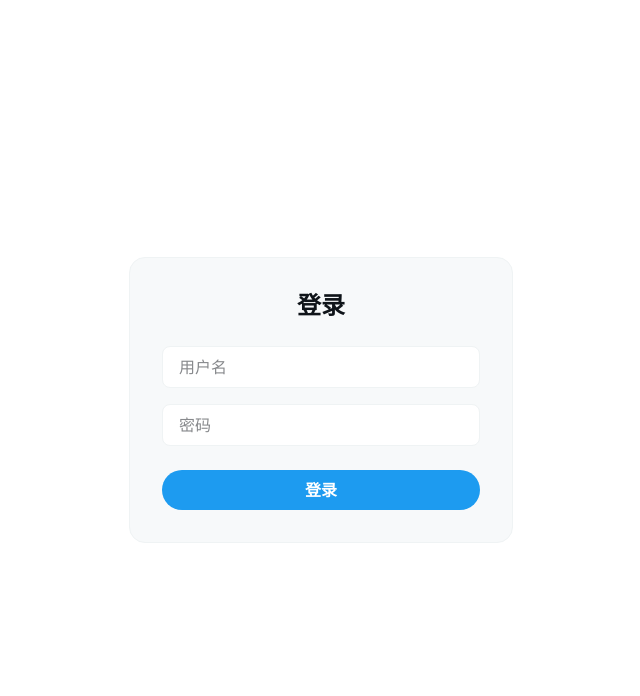
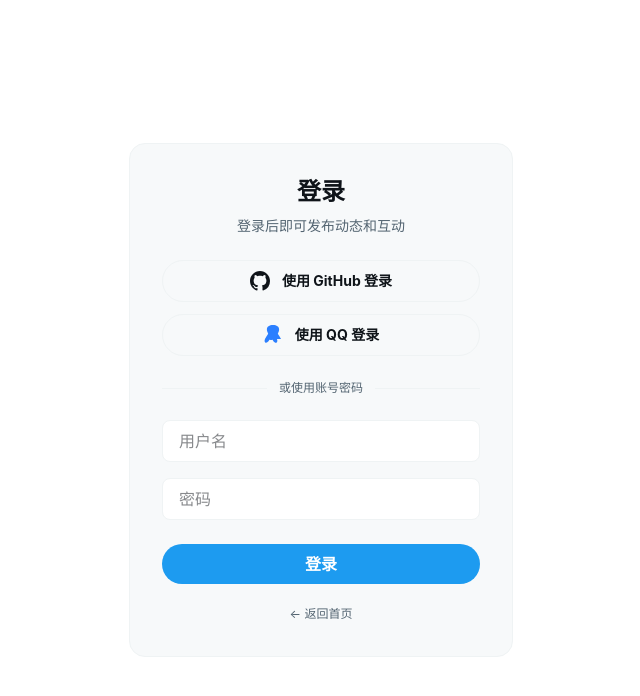
Before and after one commit to qiudaoyudeziwei0308-glitch/weibo-blog, a Next.js app: page /login in a window 1280 px wide. Shown: the top 696 px of the page, without its empty margins (319-959 px from the left). Built offline with nearby package versions, Linux system fonts and the light colour scheme.

Commit message:
feat: 添加 GitHub 和 QQ 第三方登录
- GitHub OAuth 登录（内置提供商）
- QQ OAuth 登录（自定义提供商）
- 未配置时自动隐藏，不影响运行
- 登录页面 UI 优化，社交按钮 + 密码登录

```diff
--- a/src/app/login/page.js
+++ b/src/app/login/page.js
@@ -2,16 +2,24 @@
 import { useState } from "react";
 import { signIn } from "next-auth/react";
 import { useRouter } from "next/navigation";
+ import Link from "next/link";
 
 export default function LoginPage() {
   const [username, setUsername] = useState("");
   const [password, setPassword] = useState("");
   const [error, setError] = useState("");
+  const [loading, setLoading] = useState("");
   const router = useRouter();
+
+  const handleOAuth = async (provider) => {
+    setLoading(provider);
+    await signIn(provider, { callbackUrl: "/" });
+  };
 
   const handleSubmit = async (e) => {
     e.preventDefault();
     setError("");
+    setLoading("credentials");
     const result = await signIn("credentials", {
       username,
       password,
@@ -23,12 +31,39 @@
       router.push("/");
       router.refresh();
     }
+    setLoading("");
   };
 
   return (
     <div className="min-h-screen flex items-center justify-center bg-[var(--bg)]">
-       <form onSubmit={handleSubmit} className="w-full max-w-sm mx-4 border border-[var(--border)] rounded-2xl p-8 bg-[var(--bg-secondary)]">
-         <h1 className="text-2xl font-bold text-center mb-6">登录</h1>
+     <div className="w-full max-w-sm mx-4 border border-[var(--border)] rounded-2xl p-8 bg-[var(--bg-secondary)]">
+       <h1 className="text-2xl font-bold text-center mb-2">登录</h1>
+       <p className="text-sm text-[var(--text-secondary)] text-center mb-6">登录后即可发布动态和互动</p>
+
+       {/* 第三方登录 */}
+       <div className="space-y-3 mb-6">
+         <button onClick={() => handleOAuth("github")} disabled={!!loading}
+           className="w-full flex items-center justify-center gap-3 py-2.5 rounded-full border border-[var(--border)] font-bold text-sm hover:bg-[var(--bg)] disabled:opacity-50 transition-colors">
+           <svg className="w-5 h-5" viewBox="0 0 24 24" fill="currentColor"><path d="M12 0C5.37 0 0 5.37 0 12c0 5.31 3.435 9.795 8.205 11.385.6.105.825-.255.825-.57 0-.285-.015-1.23-.015-2.235-3.015.555-3.795-.735-4.035-1.41-.135-.345-.72-1.41-1.23-1.695-.42-.225-1.02-.78-.015-.795.945-.015 1.62.87 1.845 1.23 1.08 1.815 2.805 1.305 3.495.99.105-.78.42-1.305.765-1.605-2.67-.3-5.46-1.335-5.46-5.925 0-1.305.465-2.385 1.23-3.225-.12-.3-.54-1.53.12-3.18 0 0 1.005-.315 3.3 1.23.96-.27 1.98-.405 3-.405s2.04.135 3 .405c2.295-1.56 3.3-1.23 3.3-1.23.66 1.65.24 2.88.12 3.18.765.84 1.23 1.905 1.23 3.225 0 4.605-2.805 5.625-5.475 5.925.435.375.81 1.095.81 2.22 0 1.605-.015 2.895-.015 3.3 0 .315.225.69.825.57A12.02 12.02 0 0024 12c0-6.63-5.37-12-12-12z"/></svg>
+           {loading === "github" ? "跳转中..." : "使用 GitHub 登录"}
+         </button>
+
+         <button onClick={() => handleOAuth("qq")} disabled={!!loading}
+           className="w-full flex items-center justify-center gap-3 py-2.5 rounded-full border border-[var(--border)] font-bold text-sm hover:bg-[var(--bg)] disabled:opacity-50 transition-colors">
+           <svg className="w-5 h-5 text-blue-500" viewBox="0 0 24 24" fill="currentColor"><path d="M21.621 16.859c-.387-1.011-.96-1.92-1.515-2.803-.767-1.217-1.56-2.416-2.325-3.629.42-.82.825-1.658 1.118-2.535a8.694 8.694 0 00.428-2.565C19.327 1.921 16.492 0 12.003 0 7.499 0 4.672 1.92 4.672 5.326c0 .886.15 1.735.428 2.522.292.876.697 1.714 1.118 2.535-.765 1.213-1.558 2.413-2.326 3.63-.553.882-1.127 1.79-1.514 2.801-.727 1.922-.632 3.376.27 4.153.973.832 2.54.405 3.926-1.367.42-.538.781-1.146 1.082-1.815.45.112.915.18 1.394.202.352.015.697.015 1.034 0a8.79 8.79 0 001.395-.202c.301.669.662 1.277 1.082 1.815 1.386 1.772 2.953 2.207 3.927 1.367.902-.777.996-2.231.27-4.153z"/></svg>
+           {loading === "qq" ? "跳转中..." : "使用 QQ 登录"}
+         </button>
+       </div>
+
+       {/* 分隔线 */}
+       <div className="flex items-center gap-3 mb-6">
+         <div className="flex-1 border-t border-[var(--border)]"></div>
+         <span className="text-xs text-[var(--text-secondary)]">或使用账号密码</span>
+         <div className="flex-1 border-t border-[var(--border)]"></div>
+       </div>
+
+       {/* 密码登录 */}
+       <form onSubmit={handleSubmit}>
          {error && <p className="text-red-500 text-sm text-center mb-4">{error}</p>}
          <input value={username} onChange={(e) => setUsername(e.target.value)}
            className="w-full border border-[var(--border)] rounded-lg px-4 py-2 mb-4 bg-[var(--bg)] outline-none focus:border-[var(--primary)]"
@@ -37,10 +72,15 @@
            className="w-full border border-[var(--border)] rounded-lg px-4 py-2 mb-6 bg-[var(--bg)] outline-none focus:border-[var(--primary)]"
            placeholder="密码" required />
          <button type="submit"
-           className="w-full py-2 rounded-full bg-[var(--primary)] text-white font-bold hover:bg-[var(--primary-hover)]">
-           登录
+           disabled={!!loading}
+           className="w-full py-2 rounded-full bg-[var(--primary)] text-white font-bold hover:bg-[var(--primary-hover)] disabled:opacity-50">
+           {loading === "credentials" ? "登录中..." : "登录"}
          </button>
        </form>
+       <div className="text-center mt-4">
+         <Link href="/" className="text-xs text-[var(--text-secondary)] hover:text-[var(--primary)]">← 返回首页</Link>
+       </div>
+     </div>
     </div>
   );
 }
--- a/src/auth.js
+++ b/src/auth.js
@@ -1,11 +1,50 @@
 import NextAuth from "next-auth";
 import Credentials from "next-auth/providers/credentials";
+ import GitHub from "next-auth/providers/github";
 
  const ADMIN_USER = process.env.ADMIN_USER || "admin";
 const ADMIN_PASSWORD = process.env.ADMIN_PASSWORD || "admin123";
 
+ // QQ 自定义 OAuth 提供商
+ const QQProvider = {
+   id: "qq",
+   name: "QQ",
+   type: "oauth",
+   authorization: {
+     url: "https://graph.qq.com/oauth2.0/authorize",
+     params: { scope: "get_user_info" },
+   },
+   token: {
+     url: "https://graph.qq.com/oauth2.0/token",
+     async conform(response) {
+       const text = await response.text();
+       const params = new URLSearchParams(text);
+       return new Response(JSON.stringify({ access_token: params.get("access_token") }), { headers: { "content-type": "application/json" } });
+     },
+   },
+   userinfo: {
+     async request({ tokens }) {
+       const meRes = await fetch("https://graph.qq.com/oauth2.0/me?access_token=" + tokens.access_token);
+       const meText = await meRes.text();
+       const m = meText.match(/callback\(\s*({.*?})\s*\)/);
+       if (!m) return { id: "qq_" + Date.now(), name: "QQ用户" };
+       const { openid, client_id } = JSON.parse(m[1]);
+       const infoRes = await fetch("https://graph.qq.com/user/get_user_info?access_token=" + tokens.access_token + "&oauth_consumer_key=" + client_id + "&openid=" + openid);
+       const info = await infoRes.json();
+       return { id: openid, name: info.nickname || "QQ用户", image: info.figureurl_qq_1 || "" };
+     },
+   },
+   clientId: process.env.QQ_CLIENT_ID || "",
+   clientSecret: process.env.QQ_CLIENT_SECRET || "",
+   profile: (p) => p,
+ };
+
 export const { handlers, signIn, signOut, auth } = NextAuth({
   providers: [
+    // 只在配置了环境变量时启用 GitHub 登录
+    ...(process.env.GITHUB_CLIENT_ID ? [GitHub] : []),
+    // 只在配置了环境变量时启用 QQ 登录
+    ...(process.env.QQ_CLIENT_ID ? [QQProvider] : []),
     Credentials({
        name: "credentials",
        credentials: {
@@ -23,6 +62,7 @@
    ],
   pages: {
     signIn: "/login",
+    error: "/login",
   },
    session: { strategy: "jwt" },
    callbacks: {
```
Lines whose indentation alone changed are shown as unchanged.
